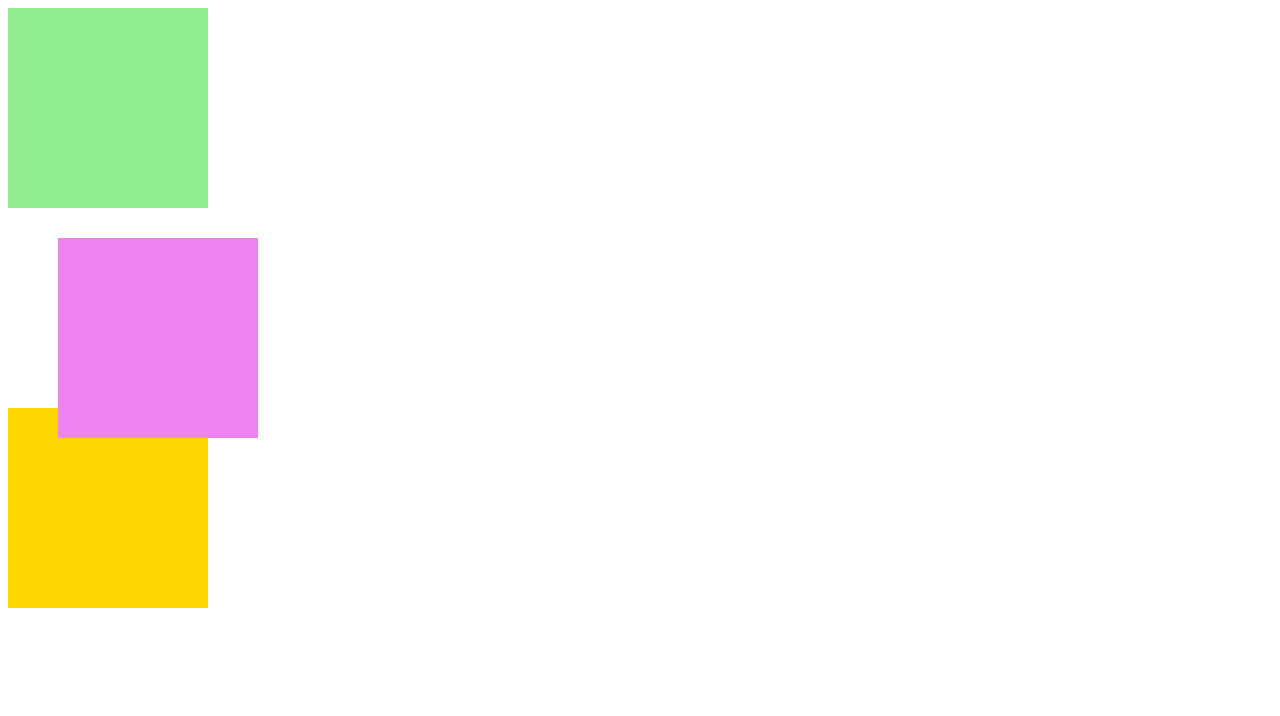
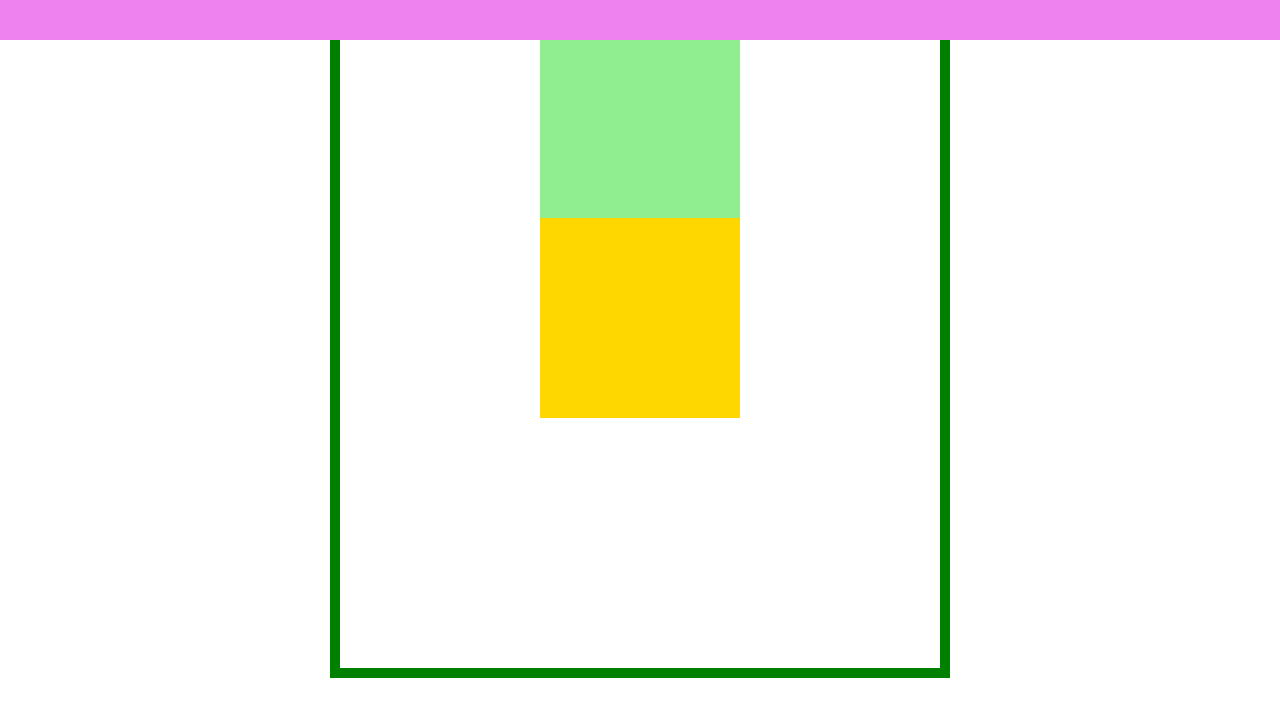
Before and after one commit to zufaralam02/css-layouting, a plain HTML site: page position/index.html in a window 1280 px wide. Shown: the top 716 px of the page. Drawn offline with Linux system fonts and the light colour scheme.

Commit message:
position absolute and fixed

```diff
--- a/position/index.html
+++ b/position/index.html
@@ -10,9 +10,11 @@
 </head>
 
 <body>
-    <div class="satu"></div>
-    <div class="dua"></div>
-    <div class="tiga"></div>
+    <div class="container">
+        <div class="satu"></div>
+        <div class="dua"></div>
+        <div class="tiga"></div>
+    </div>
 </body>
 
 </html>
--- a/position/style.css
+++ b/position/style.css
@@ -1,8 +1,13 @@
 /* position : static (default), relative, absolute, fixed */
+
+body {
+  height: 2000px;
+}
 
 div {
   width: 200px;
   height: 200px;
+  margin: auto;
 }
 
 .satu {
@@ -11,11 +16,26 @@ div {
 
 .dua {
   background-color: violet;
-  position: relative;
+  /* position: relative;
   top: 30px;
-  left: 50px;
+  left: 50px; */
+  /* position: absolute;
+  top: 0;
+  left: 0; */
+  position: fixed;
+  height: 40px;
+  width: 100%;
+  top: 0;
+  left: 0;
 }
 
 .tiga {
   background-color: gold;
 }
+
+.container {
+  width: 600px;
+  height: 650px;
+  border: 10px solid green;
+  position: relative;
+}
```
